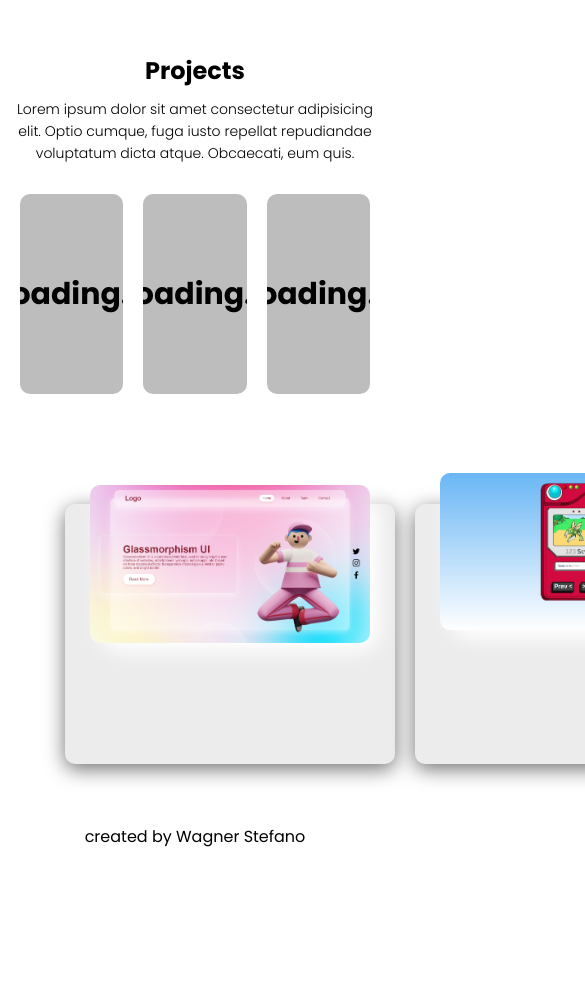
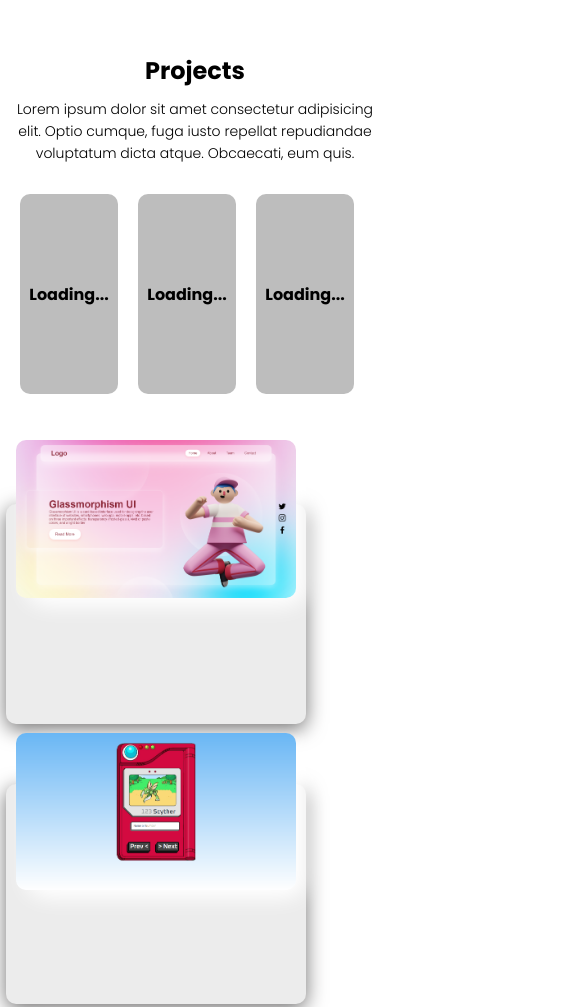
Before and after one commit to WagnerStefano/Portf-lio, a plain HTML site: page index.html in a window 390 px wide. Shown: the part 1460-2467 px from the top of the page, 585 px wide, since content can reach past the window. Before the commit the page ends 2309 px from the top, so only its background shows below. Drawn offline with Linux system fonts and the light colour scheme.

Commit message:
Portfólio

```diff
--- a/index.html
+++ b/index.html
@@ -104,9 +104,41 @@
 
     </section>
 
-    <footer>
-        <p class="p-footer">created by Wagner Stefano</p>
-    </footer>
+    <!-- <footer>
+        <section className="footer-sections">
+        <img
+        className="logo" src="logos/atheros_logo white.png" title='Logo' alt='Logo'
+        «span className= 'social -links'>
+        <a> <img
+        src-"icons/instagram.svg" title='Instagram' alt='Instagram'
+        />
+        </a> <a> <img src="icons/facebook.svg"
+
+        title=' Facebook' alt='Facebook'
+        />
+        </a> <a> <img src="icons/linkedin.svg"
+
+        title='Linkedin' alt='Linkedin'
+        />
+        </a> </span> </section>
+        <menu> <h2>Atheros Cloud</h2>
+        <li>
+        <a>Private Data Detectors/a> </li> <li> <a>Text Classification</a>
+        </i> <li> <a>Duplicates Detector</a>
+        </i>
+        </menu> </section> ‹section>
+        <menu> <h2>Company</h2>
+        <li> <a>Blog</a>
+
+        </i> <li> <a>About Us</a>
+
+        </li> <li> <a>Contact</a>
+
+        </li> </menu>
+        </section> </section>
+        ‹<section> <class Name =" footer-bottom"> @Atheros Intelligence Ltd. 2023 All rights reserved </section>
+        </footer> -->
+
 
 </body>
 
--- a/style.css
+++ b/style.css
@@ -6,6 +6,7 @@
     text-decoration: none;
     font-family: Poppins;
     scroll-behavior: smooth;
+    box-sizing: border-box;
 }
 
 .header{
@@ -135,7 +136,7 @@ h2{
 }
 
 .project{
-    flex-basis: 32%;
+    flex-basis: 28%;
     border-radius: 10px;
     margin-bottom: 30px;
     position: relative;
@@ -160,9 +161,23 @@ h2{
 }
 
 .loading{
-    width: 100%;
     position: absolute;
     font-size: 30px;
+    text-align: center;
+    transition: 0.5s;
+}
+
+typing-animation{
+    animation: blinkCursor 500ms infinite normal;
+}
+
+@keyframes blinkCursor{
+    from{
+        border-right-color: rgba(255, 255, 255, 0.75)
+    }
+    to{
+        border-right-color: transparent;
+    }
 }
 
 .layer:hover{
@@ -272,4 +287,75 @@ box-shadow: 10px 10px 20px rgb(255, 255, 255);
     float: right;
     } */
 
+    .container{
+        display: grid;
+        grid-column: 1fr;
+        transition: 0.5s;
+        align-items: center;
+        justify-content: center;
+        width: 80%;
+
+    }
+
+    .loading{
+        text-align: center;
+        font-size: 100%;
+        transition: 0.5s;
+    }
+
 }
+
+
+
+/* footer {
+background: D#050028;
+box-shadow: 1px 1px 1px 1px Orgba(0, 0, 0, 0.3) ; font-size: 16px; color:
+rgb(0, 0, 0);
+display: flex;
+flex-direction: column;
+width: 100%;
+}
+.footer-sections {
+display: flex;
+flex-direction: row;
+flex-wrap: wrap;
+gap: 48px;
+margin: 0 auto; max-width: 720px;
+padding: 16px;
+}
+.social-links {
+display: flex;
+flex-direction: row;
+gap: 8px;
+}
+social-links img {
+width: 20px;
+height: 20px;
+}
+
+.footer-bottom {
+min-height: 60px; margin-top: 52px; display: flex;
+text-align: center; align-items: center;
+justify-content: center;
+width: 100%;
+font-size: 14px;
+opacity: .8;
+}
+
+.logo {
+max-width: 160px; margin-bottom: 8px;
+}
+menu {
+list-style-type: none;
+padding: 0;
+margin: 0;
+}
+h2 {
+text-align: left;
+color:#020202;
+margin-top: Opx;
+margin-bottom: 16px;
+opacity: 0.7;
+font-size: 16px;
+font-weight: 600;
+} */
```
